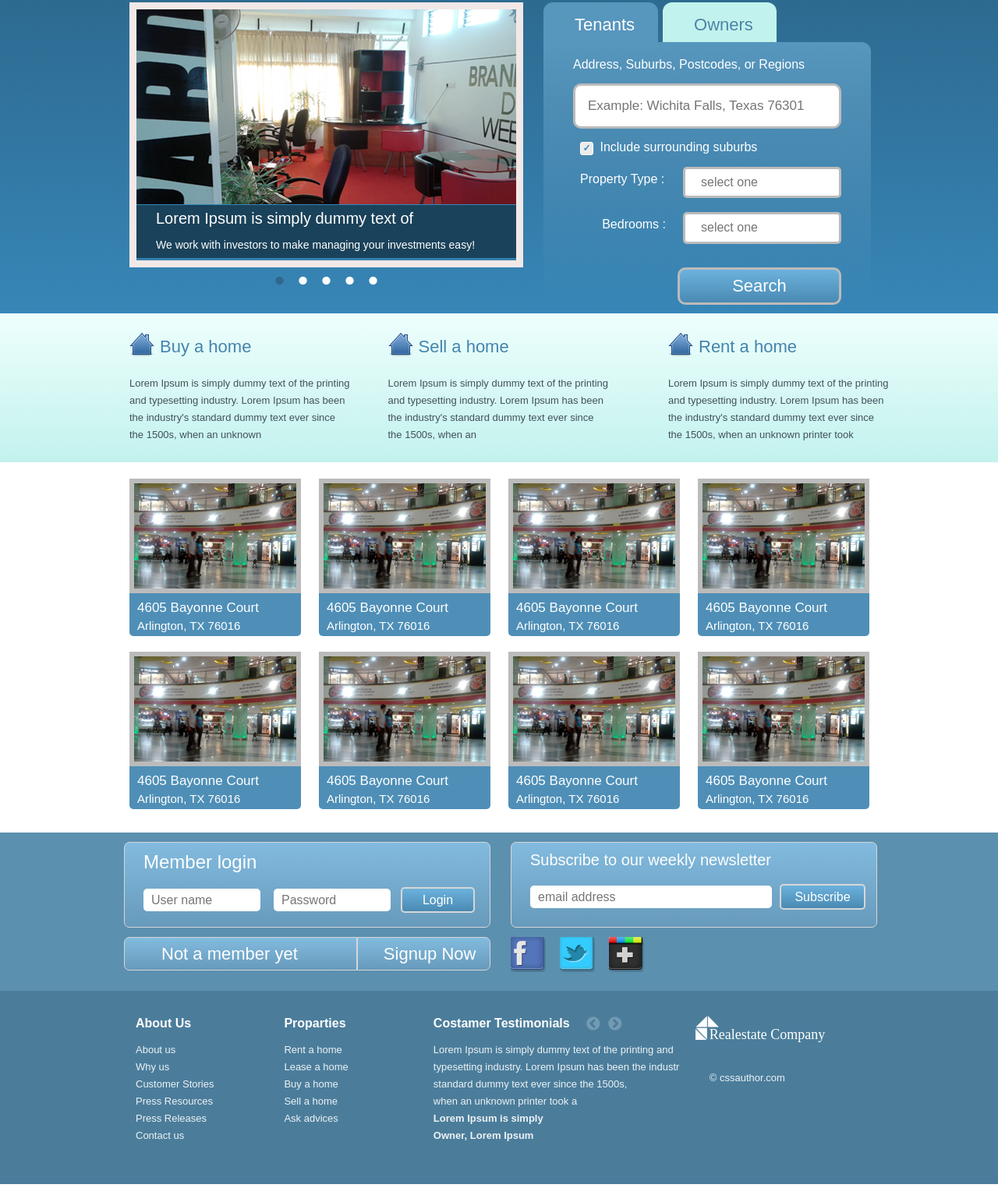
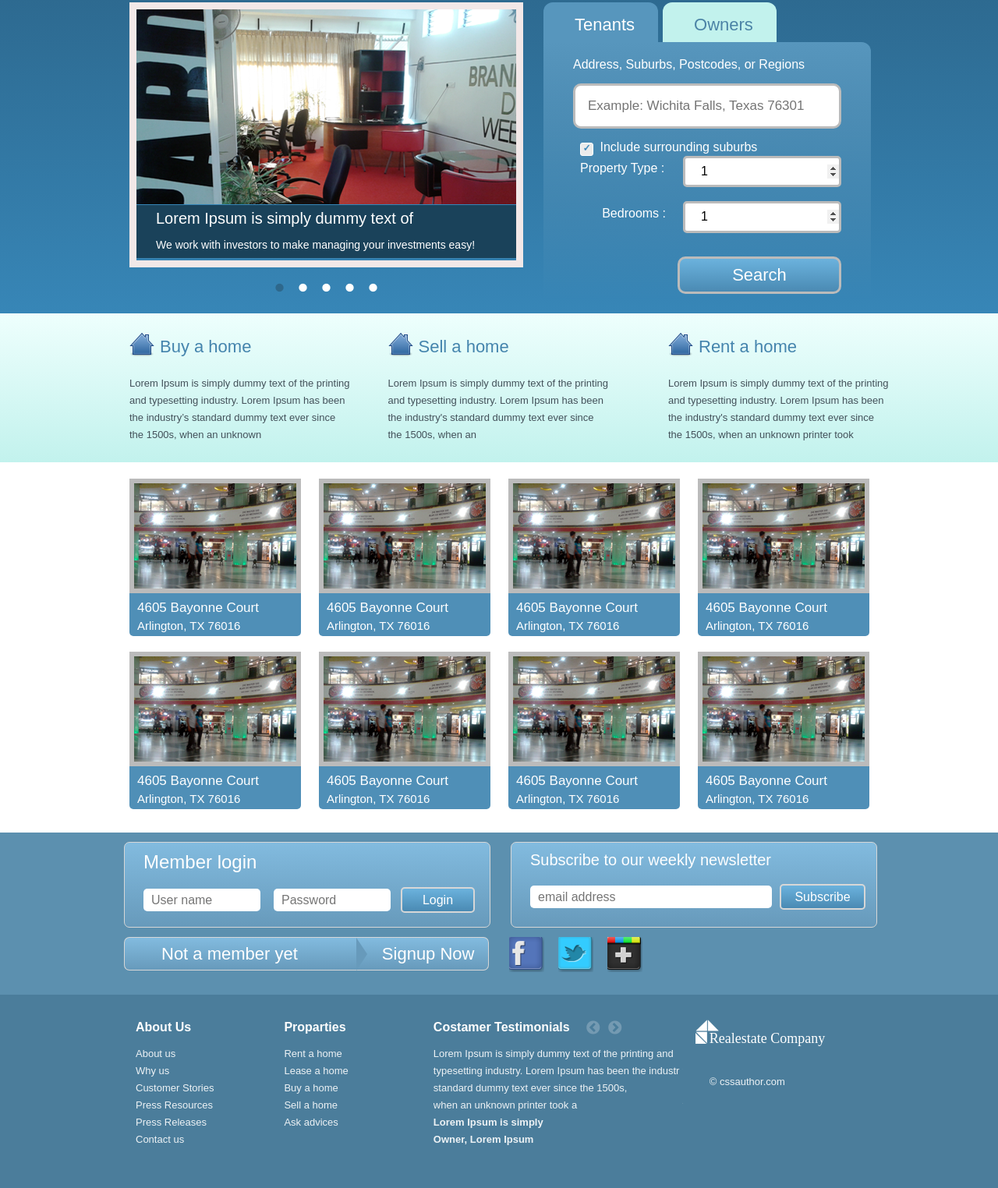
Before and after one commit to Ivan-Kokorin/Real-Estate-Website, a plain HTML site: page index.html in a window 1280 px wide. Shown: the part 185-1709 px from the top of the page at 78% size. Drawn offline with Linux system fonts and the light colour scheme.

Commit message:
#fix: сделаны оставшиеся правки из обратной связи

```diff
--- a/css/main.css
+++ b/css/main.css
@@ -351,7 +351,6 @@ input:focus:-ms-input-placeholder { color:transparent; } /* IE 10+ */
 /*Телефон в шапке*/
 .header-phone{
     font-size: 24px;
-    font-family: "ACaslonPro", "Goudy Old Style", Serif;
     color: rgb(255, 255, 255);
     line-height: 1.417;
 }
@@ -363,6 +362,7 @@ input:focus:-ms-input-placeholder { color:transparent; } /* IE 10+ */
     display: flex;
     justify-content: space-between;
     padding: 20px 50px 12px 15px;
+    position: relative;
 }
 .header-nav__list{
     list-style: none;
@@ -381,7 +381,7 @@ input:focus:-ms-input-placeholder { color:transparent; } /* IE 10+ */
     padding: 0 15px;
 }
 .header-nav__item a:hover{
-    text-shadow: 0 0 1px;
+    color: #ff8400;
 }
 .header-nav__active a{
     position: relative;
@@ -406,11 +406,15 @@ input:focus:-ms-input-placeholder { color:transparent; } /* IE 10+ */
     padding: 5px;
 }
 .sign-block a:hover{
-    text-shadow: 0 0 1px;
+    color: #ff8800;
 }
-.line-bottom{
+.header-middle:after{
+    content: '';
+    display: block;
+    width: 100%;
     height: 4px;
     background-color: #4b83a6;
+
 }
 .header-bottom{
     background: linear-gradient(to bottom, #2d698f, #3786b7);
@@ -451,11 +455,15 @@ input:focus:-ms-input-placeholder { color:transparent; } /* IE 10+ */
     color: rgb(255, 255, 255);
     line-height: 2.429;
 }
+.slick-dots{
+    position: relative;
+}
+
 .slick-dots li button::before{
     color: #fff;
     opacity: 1;
     font-size: 12px;
-    top: 12px;
+
 }
 .slick-dots li.slick-active button::before{
     color: #2c5f7f;
@@ -487,8 +495,8 @@ input.form-tenants-owners__tenants-check:checked ~ .form-tenants-owners__switch-
     color: #ffffff;
     background-color: #5796bd;
 }
-.form-tenants-owners__tenants-label:hover, .form-tenants-owners__owners-label:hover{
-    text-shadow: 0 0 1px;
+ .form-tenants-owners__tenants-label:hover, .form-tenants-owners__owners-label:hover{
+    color: #ff6f03;
 }
 .form-tenants-owners__tenants{
     display: inline-block;
@@ -498,7 +506,7 @@ input.form-tenants-owners__tenants-check:checked ~ .form-tenants-owners__switch-
     border-radius: 0 12px 0 0 ;
     color: #ffffff;
     font-size: 16px;
-    font-family: "Arial", sans-serif, Calibri;
+    font-family: "Arial", Calibri, sans-serif;
     padding: 20px 38px 0 38px;
     box-sizing: border-box;
 
@@ -547,9 +555,7 @@ input.form-tenants-owners__tenants-check:checked ~ .form-tenants-owners__switch-
     display: none;
 }
 .form-tenants-owners__checkbox-style{
-    display: inline-block;
     margin: 0 4px 15px 9px;
-
 }
 .form-tenants-owners__checkbox-style::before {
     content: "";
@@ -561,9 +567,6 @@ input.form-tenants-owners__tenants-check:checked ~ .form-tenants-owners__switch-
     background-color: #ebebeb;
     font-size: 12px;
     font-weight: 900;
-    color: #3a88ba;
-    text-align: center;
-    line-height: 15px;
 }
 .form-tenants-owners__include-suburbs:checked + .form-tenants-owners__checkbox-style::before{
     content: "\2713";
@@ -571,8 +574,6 @@ input.form-tenants-owners__tenants-check:checked ~ .form-tenants-owners__switch-
     font-weight: 900;
     color: #3a88ba;
     text-align: center;
-
-    display: inline-block;
 }
 .form-tenants-owners__property{
     display: flex;
@@ -599,6 +600,9 @@ input.form-tenants-owners__tenants-check:checked ~ .form-tenants-owners__switch-
     border-radius: 5px;
     padding: 8px 0 8px 20px;
     box-sizing: border-box;
+}
+.form-tenants-owners__select::-webkit-inner-spin-button {
+    opacity: 1;
 }
 .form-tenants-owners__search-room{
     border: 3px solid #bbb;
@@ -823,6 +827,7 @@ input.form-tenants-owners__tenants-check:checked ~ .form-tenants-owners__switch-
 .button-sign{
     display: inline-block;
     vertical-align: top;
+    height: 48px;
 }
 .button-sign__in, .button-sign__up{
     text-decoration: none;
@@ -833,20 +838,34 @@ input.form-tenants-owners__tenants-check:checked ~ .form-tenants-owners__switch-
     display: inline-block;
     transition: 0.4s;
 }
-.button-sign__in:hover, .button-sign__up:hover{
-    opacity: 0.8;
-}
+
 .button-sign__in{
     padding: 10px 75px 10px 47px;
     border-right: 1px solid #d7d7d7;
     background: linear-gradient(to top, #679abb, #82bbdf);
     border: 1px solid #d7d7d7;
+    border-right: none;
     border-radius: 7px 0 0 7px;
     box-sizing: border-box;
     outline: none;
     cursor: pointer;
+    position: relative;
 }
-.button-sign__in:focus{
+.button-sign__in::after{
+    content: '';
+    position: absolute;
+    height: 0;
+    width: 0;
+    right: -14px;
+    top: 0;
+    border-top: 21px solid transparent;
+    border-bottom: 21px solid transparent;
+    border-left: 14px solid #679abb;
+}
+.button-sign__in:hover::after{
+    border-left-color: #ff6f03;
+}
+.button-sign__in:hover{
     background: linear-gradient(to top, #ff6f03, #ffa765);
 }
 .button-sign__up{
@@ -854,12 +873,13 @@ input.form-tenants-owners__tenants-check:checked ~ .form-tenants-owners__switch-
     padding: 10px 18px 10px 33px;
     background: linear-gradient(to top, #679abb, #82bbdf);
     border: 1px solid #d7d7d7;
+    border-left: none;
     border-radius: 0 7px 7px 0;
     box-sizing: border-box;
     outline: none;
     cursor: pointer;
 }
-.button-sign__up:focus{
+.button-sign__up:hover{
     background: linear-gradient(to top, #ff6f03, #ffa765);
 }
 /*иконки социальных сетей*/
@@ -979,3 +999,20 @@ input.form-tenants-owners__tenants-check:checked ~ .form-tenants-owners__switch-
 .footer-company__copyright{
     margin-top: 35px;
 }
+
+/** Прибиваем футер**/
+html,
+body {
+    height: 100%;
+}
+.sheet-wrapper {
+    display: flex;
+    flex-direction: column;
+    height: 100%;
+}
+.sheet-content {
+    flex: 1 0 auto;
+}
+.footer {
+    flex: 0 0 auto;
+}
--- a/index.html
+++ b/index.html
@@ -13,6 +13,8 @@
 
 
 <body>
+<div class="sheet-wrapper">
+    <div class="sheet-content">
         <header class="header">
             <div class="header-top">
                 <div class="header-top-wrap grid">
@@ -50,7 +52,7 @@
                         </a>
                     </div>
                 </div>
-        <div class="line-bottom"></div>
+                <!--<div class="line-bottom"></div>-->
             </div>
             <div class="header-bottom">
                 <div class="header-bottom__wrap grid">
@@ -113,16 +115,16 @@
 
                                 <label for="address-tenants">Address, Suburbs, Postcodes, or Regions</label>
                                 <input type="text" class="form-tenants-owners__address-tenants" id="address-tenants" placeholder="Example: Wichita Falls, Texas 76301">
-                        <input type="checkbox" class="form-tenants-owners__include-suburbs" id="include suburbs" checked>
-                        <label for="include suburbs" class="form-tenants-owners__checkbox-style"></label>
+                                <input type="checkbox" class="form-tenants-owners__include-suburbs" id="include-suburbs" checked>
+                                <label for="include-suburbs" class="form-tenants-owners__checkbox-style"></label>
                                 <span class="form-tenants-owners__text">Include surrounding suburbs</span><br>
                                 <div class="form-tenants-owners__property">
                                     <label for="select-property">Property Type :</label>
-                            <input type="number" class="form-tenants-owners__select" id="select-property" placeholder="select one">
+                                    <input type="number" class="form-tenants-owners__select" min="1" value="1" id="select-property" placeholder="select one">
                                 </div>
                                 <div class="form-tenants-owners__bedroom">
                                     <label for="select-bedrooms">Bedrooms :</label>
-                            <input type="number" class="form-tenants-owners__select" id="select-bedrooms" placeholder="select one">
+                                    <input type="number" class="form-tenants-owners__select" min="1" value="1" id="select-bedrooms" placeholder="select one">
                                 </div>
                                 <input type="button" class="form-tenants-owners__search-room" value="Search">
 
@@ -130,21 +132,14 @@
                             <form action="#" class="form-tenants-owners__owners">
                                 <div class="form-tenants-owners__property">
                                     <label>Property Type :
-                                <input type="number" class="form-tenants-owners__select" placeholder="select one">
+                                        <input type="number" class="form-tenants-owners__select" min="1" value="1" placeholder="select one">
                                     </label>
                                 </div>
                                 <div class="form-tenants-owners__bedroom">
                                     <label>Bedrooms :
-                                <input type="number" class="form-tenants-owners__select" placeholder="select one">
+                                        <input type="number" class="form-tenants-owners__select" min="1" value="1" placeholder="select one">
                                     </label>
                                 </div>
-                        <label>Address, Suburbs, Postcodes, or Regions
-                            <input type="text" class="form-tenants-owners__address-tenants" placeholder="Example: Wichita Falls, Texas 76301">
-                        </label>
-                        <label>
-                            <input type="checkbox" class="form-tenants-owners__include-suburbs" checked>
-                        Include surrounding suburbs
-                        </label>
                                 <input type="button" class="form-tenants-owners__search-room" value="Search">
                             </form>
 
@@ -160,7 +155,7 @@
                 <div class="column-buy-sell__wrap grid">
                     <div class="column-buy-sell__buy">
                         <div class="column-buy-sell__title">Buy a home</div>
-                <p class="column-buy-sell__desc">Lorem Ipsum is simply dummy text of the printing and typesetting industry. Lorem Ipsum has been the industry's standard dummy text ever since the 1500s, when an unknown</p>
+                        <p class="column-buy-sell__desc">Lorem Ipsum is&nbsp;simply dummy text of&nbsp;the printing and typesetting industry. Lorem Ipsum has been the industry&rsquo;s standard dummy text ever since the 1500s, when an&nbsp;unknown</p>
                     </div>
                     <div class="column-buy-sell__sell">
                         <div class="column-buy-sell__title">Sell a home</div>
@@ -306,7 +301,7 @@
             </div>
         </main>
         <!-- /.content -->
-
+    </div>
     <footer class="footer">
         <div class="footer-top">
             <div class="footer-top__wrap grid">
@@ -404,6 +399,7 @@
         </div>
     </footer>
     <!-- /.footer -->
+</div>
 
 <script src="js/jquery-3.3.1.min.js"></script>
 <script src="lib/slick/slick.js"></script>
--- a/js/main.js
+++ b/js/main.js
@@ -8,7 +8,7 @@ $(document).ready( function() {
     $('.costamer-testimonials__slider').slick({
     	arrows: true,
     	dots: false,
-    	idesToShow: 1,
+    	slidesToShow: 1,
         slidesToScroll: 1
     })
 });
```
Lines whose indentation alone changed are shown as unchanged.
